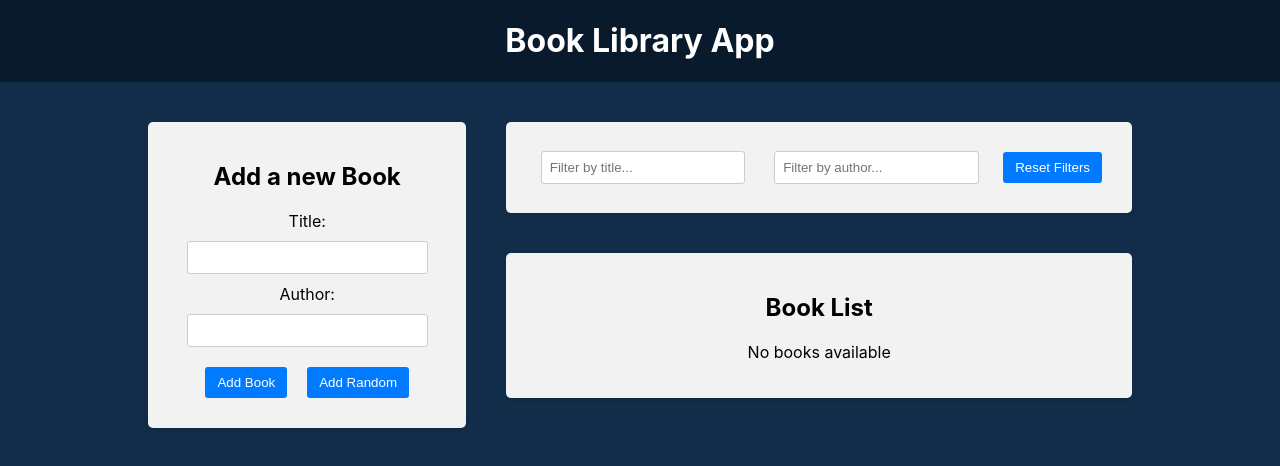
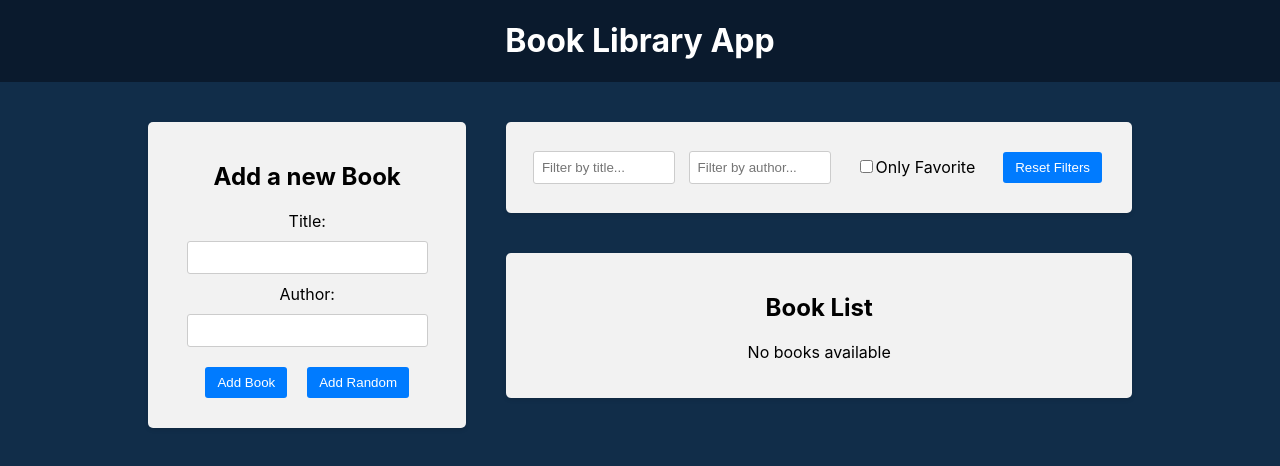
Before and after one commit to vasilypu/30-react-redux, a React (Create React App) app in the folder frontend/: page / in a window 1280 px wide. Shown: the top 466 px of the page. Built offline with nearby package versions, Linux system fonts and the light colour scheme.

Commit message:
Favorite checkbox Filter

```diff
--- a/frontend/src/components/BookList/BookList.js
+++ b/frontend/src/components/BookList/BookList.js
@@ -5,12 +5,14 @@
 import {
   selectTitleFilter,
   selectAuthorFilter,
+  selectOnlyFavoriteFilter,
 } from '../../redux/slices/filterSlice'
 
 const BookList = () => {
   const books = useSelector((state) => state.books)
   const titleFilter = useSelector(selectTitleFilter)
   const authorFilter = useSelector(selectAuthorFilter)
+  const onlyFavoriteFilter = useSelector(selectOnlyFavoriteFilter)
   const dispatch = useDispatch()
 
   const handleDeleteBook = (id) => {
@@ -30,7 +32,9 @@
       .toLowerCase()
       .includes(authorFilter.toLowerCase())
 
-    return matchesTitle && matchesAuthor
+    const matchesFavorite = onlyFavoriteFilter ? book.isFavorite : true
+
+    return matchesTitle && matchesAuthor && matchesFavorite
   })
 
   return (
--- a/frontend/src/components/Filter/Filter.js
+++ b/frontend/src/components/Filter/Filter.js
@@ -2,15 +2,18 @@
 import {
   setTitleFilter,
   setAuthorFilter,
+  setOnlyFavoriteFilter,
   resetFilters,
   selectTitleFilter,
   selectAuthorFilter,
+  selectOnlyFavoriteFilter,
 } from '../../redux/slices/filterSlice'
 import './Filter.css'
 const Filter = () => {
   const dispatch = useDispatch()
   const titleFilter = useSelector(selectTitleFilter)
   const authorFilter = useSelector(selectAuthorFilter)
+  const onlyFavoriteFilter = useSelector(selectOnlyFavoriteFilter)
 
   const handleTitleFilterChange = (e) => {
     dispatch(setTitleFilter(e.target.value))
@@ -18,6 +21,10 @@
 
   const handleAuthorFilterChange = (e) => {
     dispatch(setAuthorFilter(e.target.value))
+  }
+
+  const handleOnlyFavoriteFilterChange = () => {
+    dispatch(setOnlyFavoriteFilter())
   }
 
   const handleResetFilters = () => dispatch(resetFilters())
@@ -41,6 +48,16 @@
             onChange={handleAuthorFilterChange}
           />
         </div>
+        <div className='filter-group'>
+          <label>
+            <input
+              type='checkbox'
+              checked={onlyFavoriteFilter}
+              onChange={handleOnlyFavoriteFilterChange}
+            />
+            Only Favorite
+          </label>
+        </div>
         <button type='button' onClick={handleResetFilters}>
           Reset Filters
         </button>
--- a/frontend/src/redux/slices/filterSlice.js
+++ b/frontend/src/redux/slices/filterSlice.js
@@ -2,6 +2,7 @@
 const initialState = {
   title: '',
   author: '',
+  onlyFavorite: false,
 }
 
 const filterSlice = createSlice({
@@ -14,15 +15,26 @@
     setAuthorFilter: (state, action) => {
       state.author = action.payload
     },
-    resetFilters: (state) => initialState,
+    setOnlyFavoriteFilter: (state) => {
+      state.onlyFavorite = !state.onlyFavorite
+    },
+    resetFilters: () => {
+      return initialState
+    },
   },
 })
 
-export const { setTitleFilter, setAuthorFilter, resetFilters } =
-  filterSlice.actions
+export const {
+  setTitleFilter,
+  setAuthorFilter,
+  setOnlyFavoriteFilter,
+  resetFilters,
+} = filterSlice.actions
 
 export const selectTitleFilter = (state) => state.filter.title
 
 export const selectAuthorFilter = (state) => state.filter.author
 
+export const selectOnlyFavoriteFilter = (state) => state.filter.onlyFavorite
+
 export default filterSlice.reducer
```
